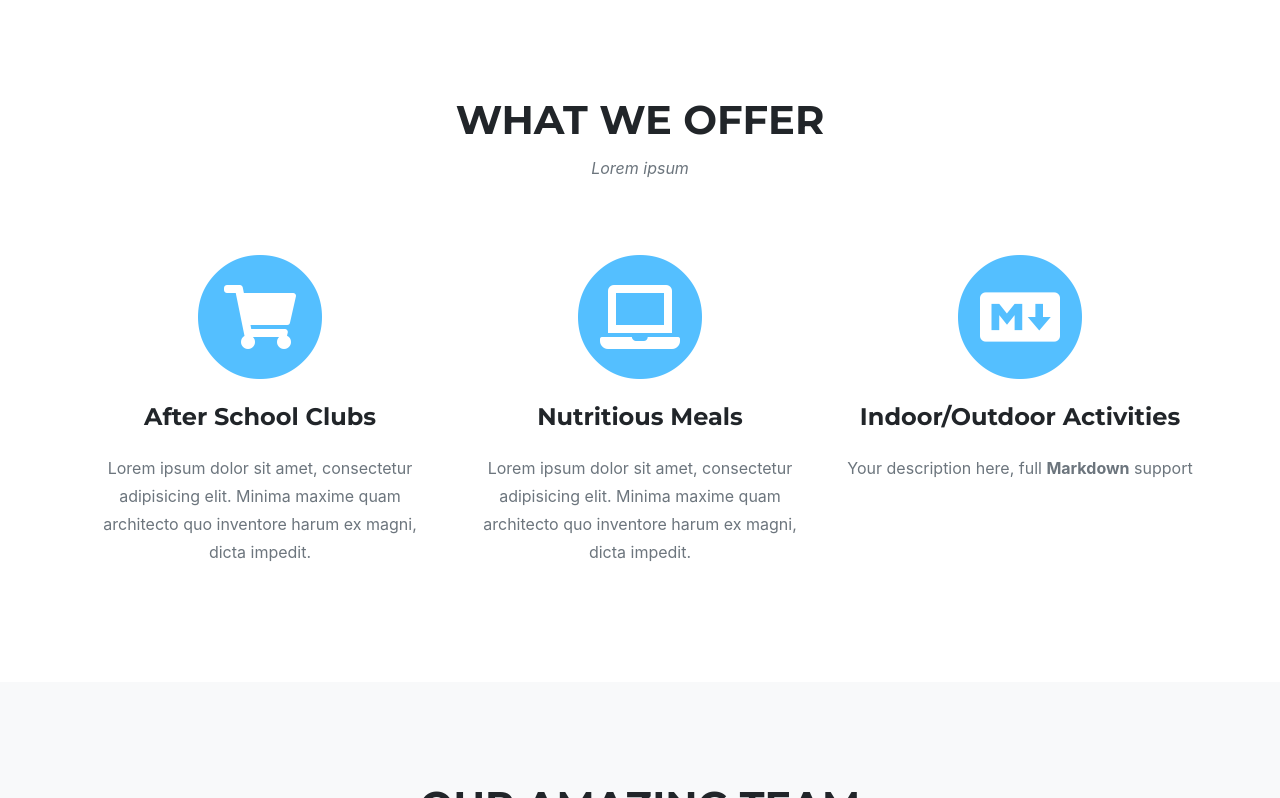
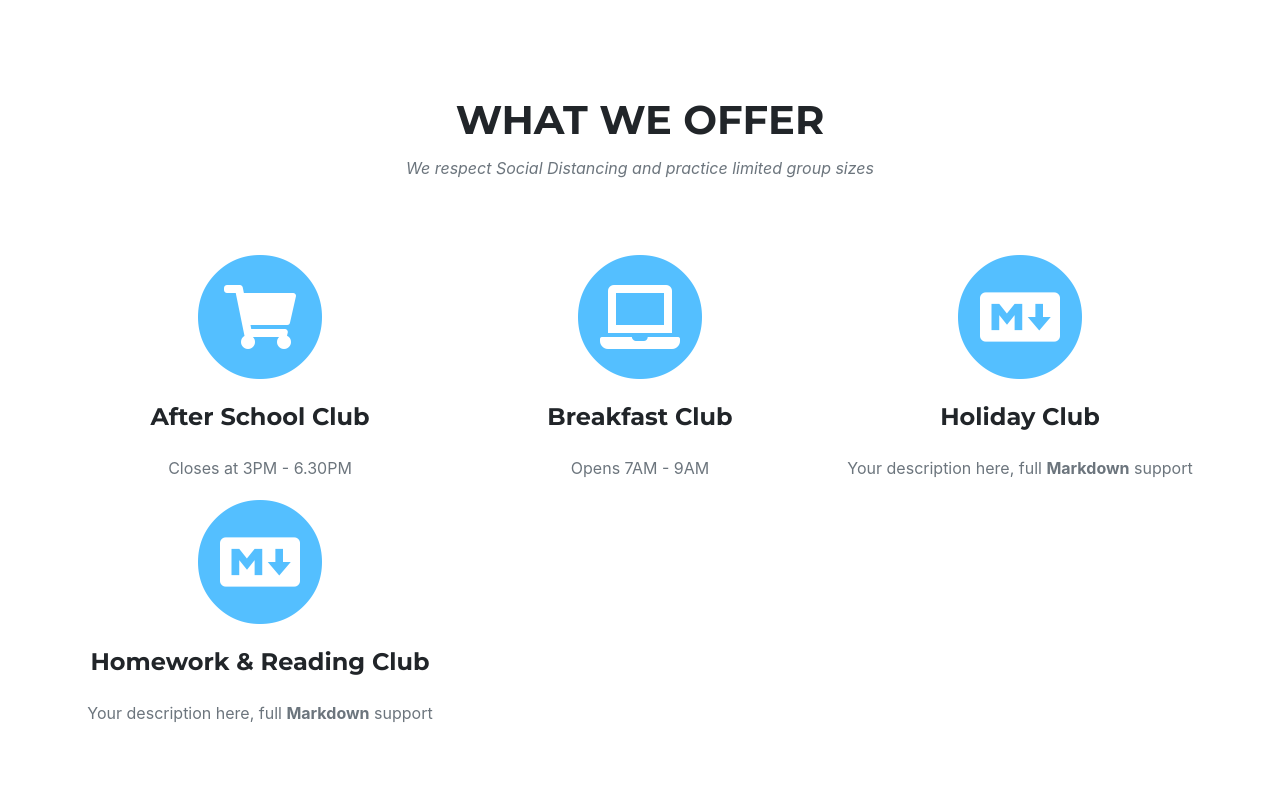
Before and after one commit to jsqribe/jsqribe.github.io, a Jekyll site: the page built from index.md, in a window 1280 px wide and 900 px high, scrolled down 747 px, cut to the strip 102-900 px from the top of the window. Built offline with Jekyll 4.4.1, drawn with Linux system fonts in a browser that asks for light colours; some web fonts are replaced; some of the changed text lies outside the part shown.

Commit message:
changed clubs in services.

```diff
--- a/_data/sitetext.yml
+++ b/_data/sitetext.yml
@@ -6,16 +6,19 @@ header:
 
 services:
     title: "What We Offer"
-    text: "Lorem ipsum"
+    text: "We respect Social Distancing and practice limited group sizes"
     section: services
     list:
-      - title: "After School Clubs "
-        desc: "Lorem ipsum dolor sit amet, consectetur adipisicing elit. Minima maxime quam architecto quo inventore harum ex magni, dicta impedit."
+      - title: "After School Club"
+        desc: "Closes at 3PM - 6.30PM"
         icon: fas fa-shopping-cart #find more at https://fontawesome.com/icons
-      - title: "Nutritious Meals"
-        desc: "Lorem ipsum dolor sit amet, consectetur adipisicing elit. Minima maxime quam architecto quo inventore harum ex magni, dicta impedit."
+      - title: "Breakfast Club"
+        desc: "Opens 7AM - 9AM"
         icon: fas fa-laptop
-      - title: "Indoor/Outdoor Activities"
+      - title: "Holiday Club"
+        desc: "Your description here, full **Markdown** support"
+        icon: fab fa-markdown
+      - title: "Homework & Reading Club"
         desc: "Your description here, full **Markdown** support"
         icon: fab fa-markdown
 
@@ -115,8 +118,10 @@ team:
 
 contact:
     title: "Contact Us"
-    text: "To find out more, call us on 123456789"
+    text: "To find out more, call us on 07546 143 879"
     map_text: "Where to find us"
+    info_text: "The Downswood Community Center"
+    location_text: "Chiltern Close, Downswood, Maidstone, ME15 8XG"
     section: contact
 
 footer:
--- a/_includes/contact.html
+++ b/_includes/contact.html
@@ -10,6 +10,8 @@
       <div class="row">
         <div class="col-lg-12">
           <h3 class="section-heading text-uppercase">{{ site.data.sitetext.contact.map_text | default: "" }}</h3>
+          <h3 class="section-subheading text-muted">{{ site.data.sitetext.contact.info_text | default: "" }}</h3>
+          <h3 class="section-subheading text-muted">{{ site.data.sitetext.contact.location_text | default: "" }}</h3>
         </div>
       </div>
     </div>
```
Also changed, not shown: assets/img/Tipee and Twinkles.jpg (added).
